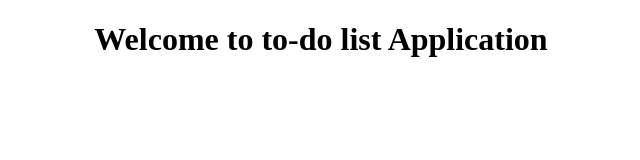
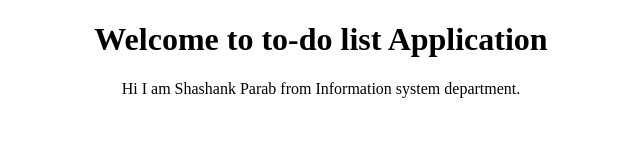
Before and after one commit to shashank-14/todo_2017Fall, a plain HTML site: page index.html in a window 1280 px wide. Shown: the whole page, without its empty margins (319-959 px from the left). Drawn offline with Linux system fonts and the light colour scheme.

Commit message:
Adding paragraph tag

```diff
--- a/index.html
+++ b/index.html
@@ -3,6 +3,7 @@
 <body>
     <center>
     <h1>Welcome to to-do list Application</h1>
+    <p> Hi I am Shashank Parab from Information system department.</p>
         </center>
 	    </body>
 	        </html>
```
